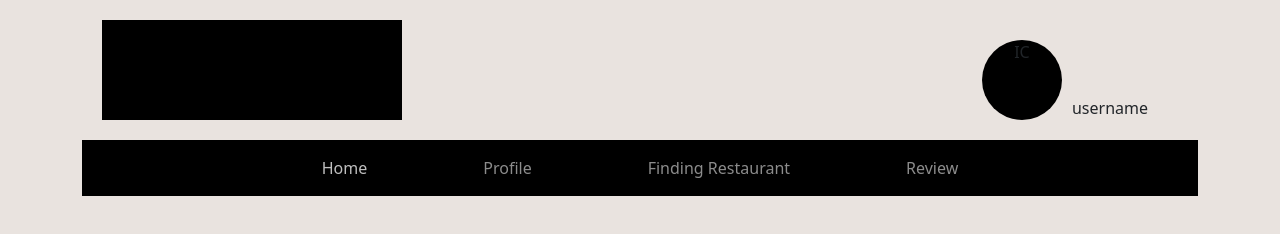
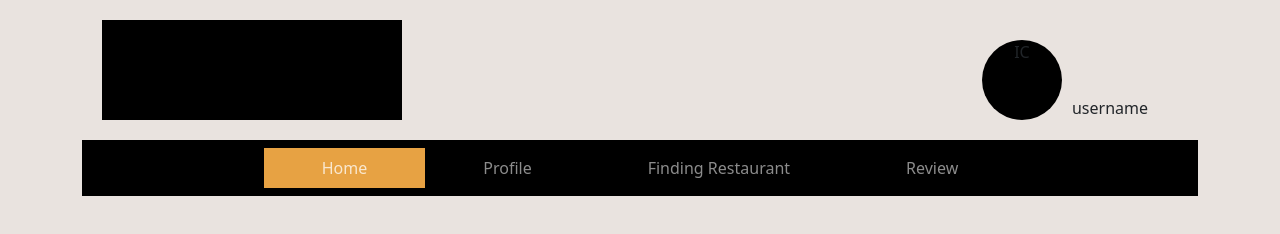
Before and after one commit to JadeYik/Wansik, a plain HTML site: page header.html in a window 1280 px wide. In both pictures the pointer is over the item "Home". Drawn offline with nearby package versions, Linux system fonts and the light colour scheme.

Commit message:
Update header.css

```diff
--- a/header.css
+++ b/header.css
@@ -45,3 +45,7 @@ body{
 padding: 0px 50px;
 color: white !important;
 }
+
+.navbar-nav>li:hover {
+    background-color:#E7A243 ;
+}
```
